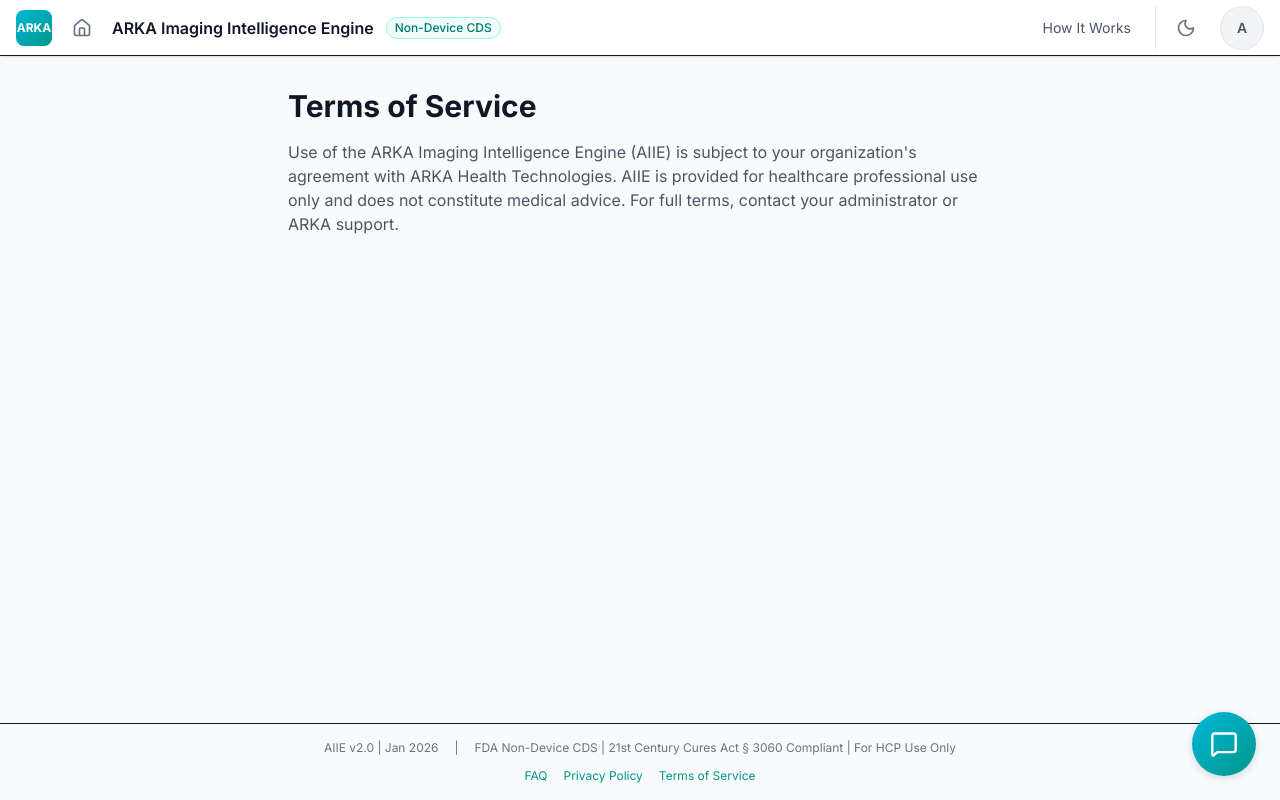
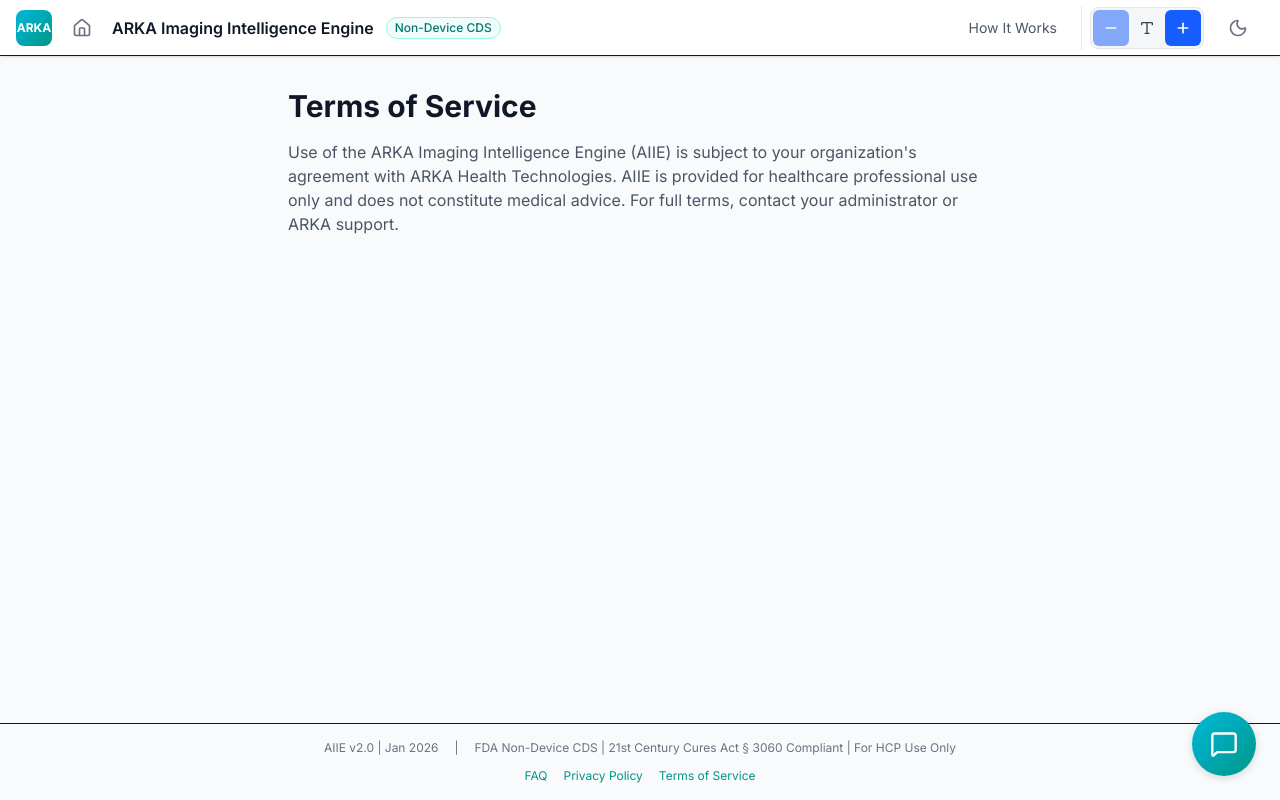
Before and after one commit to ArKa3003/arka-clindemov1.0, a Next.js app: page /terms in a window 1280 px wide. Built offline with nearby package versions, Linux system fonts and the light colour scheme.

Commit message:
mini UI fix

```diff
--- a/src/app/results/page.tsx
+++ b/src/app/results/page.tsx
@@ -70,7 +70,7 @@
           }`}>
             <div className="text-white">
               <div className="text-3xl sm:text-4xl font-bold">{result.score}</div>
-              <div className="text-xs sm:text-sm">/9</div>
+              <div className="text-xs sm:text-sm font-semibold opacity-95">/9</div>
             </div>
           </div>
 
@@ -180,11 +180,11 @@
 
       {/* FDA Disclaimer & § 3060 */}
       <div className="mt-6 text-center border-t border-gray-200 pt-6 w-full">
-        <p className="text-sm sm:text-base text-gray-600 min-w-0 break-words results-min-text">
+        <p className="text-sm sm:text-base text-gray-800 min-w-0 break-words results-min-text">
           This recommendation is generated by AIIE using RAND/UCLA methodology and peer-reviewed evidence.
           It qualifies as FDA Non-Device CDS under 21st Century Cures Act § 3060.
         </p>
-        <p className="mt-1 text-xs sm:text-sm text-gray-500 break-words fda-banner-text">
+        <p className="mt-1 text-xs sm:text-sm text-gray-700 break-words fda-banner-text">
           AIIE v2.0 | FDA Non-Device CDS | 21st Century Cures Act § 3060 | Evidence Updated: January 2026 | For Healthcare Professional Use Only
         </p>
       </div>
--- a/src/components/AppHeader.tsx
+++ b/src/components/AppHeader.tsx
@@ -4,6 +4,7 @@
 import { usePathname } from 'next/navigation';
 import { Home, Sun, Moon, Menu, X, Plus } from 'lucide-react';
 import { useState, useEffect, useCallback } from 'react';
+import { FontSizeToggle } from '@/components/FontSizeToggle';
 
 interface AppHeaderProps {
   /** Show "New Evaluation" button (e.g. on results view). Routes to /evaluate and clears result. */
@@ -134,7 +135,8 @@
               </button>
             )}
           </nav>
-          <div className="flex shrink-0 items-center gap-3 pl-2 border-l border-gray-200 dark:border-gray-600">
+          <div className="flex shrink-0 items-center gap-3 pl-2 border-l border-gray-200 dark:border-gray-600 pr-1">
+            <FontSizeToggle variant="inline" />
             <button
               type="button"
               onClick={toggleTheme}
@@ -144,17 +146,11 @@
             >
               {isDark ? <Sun className="h-5 w-5" /> : <Moon className="h-5 w-5" />}
             </button>
-            <div
-              className={`flex shrink-0 items-center justify-center rounded-full border border-gray-200 bg-gray-100 text-sm font-semibold text-gray-600 dark:border-gray-600 dark:bg-gray-800 dark:text-gray-300 ${TOUCH_TARGET}`}
-              aria-hidden="true"
-            >
-              A
-            </div>
           </div>
         </div>
 
-        {/* Mobile (<768px): Hamburger + Avatar only in header row */}
-        <div className="flex md:hidden shrink-0 items-center gap-1">
+        {/* Mobile (<768px): Hamburger + Text size + ensure right padding so controls aren't clipped */}
+        <div className="flex md:hidden shrink-0 items-center gap-1 pr-2 min-w-0">
           <button
             type="button"
             onClick={() => setMenuOpen((o) => !o)}
@@ -165,12 +161,7 @@
           >
             {menuOpen ? <X className="h-6 w-6" /> : <Menu className="h-6 w-6" />}
           </button>
-          <div
-            className={`flex shrink-0 items-center justify-center rounded-full border border-gray-200 bg-gray-100 text-sm font-semibold text-gray-600 dark:border-gray-600 dark:bg-gray-800 dark:text-gray-300 ${TOUCH_TARGET} p-2`}
-            aria-hidden="true"
-          >
-            A
-          </div>
+          <FontSizeToggle variant="inline" />
         </div>
       </div>
 
--- a/src/components/AppropriatenessScore.tsx
+++ b/src/components/AppropriatenessScore.tsx
@@ -78,7 +78,7 @@
 
           {/* One-Line Recommendation */}
           <div className="flex-1 text-center w-full">
-            <h2 id="appropriateness-result-title" className="text-2xl sm:text-3xl md:text-4xl font-bold text-gray-900 mb-2 px-2">
+            <h2 id="appropriateness-result-title" className="text-2xl sm:text-3xl md:text-4xl font-bold text-gray-900 dark:text-gray-100 mb-2 px-2">
               {oneLineRecommendation}
             </h2>
             <div className="flex flex-wrap items-center justify-center gap-2 mt-3">
@@ -306,7 +306,7 @@
   const statusConfig = {
     DIRECT_MATCH: {
       label: 'Direct Match',
-      className: 'bg-teal-100 text-teal-800 border-teal-300',
+      className: 'bg-teal-100 text-teal-900 border-teal-400',
       icon: '✓',
     },
     SIMILAR_MATCH: {
@@ -352,7 +352,7 @@
   const levelConfig = {
     High: {
       label: 'High Confidence',
-      className: 'bg-teal-100 text-teal-800 border-teal-300',
+      className: 'bg-teal-100 text-teal-900 border-teal-400',
       icon: '✓',
     },
     Medium: {
--- a/src/components/FontSizeToggle.tsx
+++ b/src/components/FontSizeToggle.tsx
@@ -2,14 +2,19 @@
 'use client';
 
 import { useState, useEffect } from 'react';
-import { Minus, Plus } from 'lucide-react';
+import { Minus, Plus, Type } from 'lucide-react';
 import { clsx } from 'clsx';
 
 type FontSize = 'normal' | 'large' | 'extra-large';
 
 const FONT_SIZES: FontSize[] = ['normal', 'large', 'extra-large'];
 
-export function FontSizeToggle() {
+interface FontSizeToggleProps {
+  /** When "inline", renders inside header (no fixed positioning). When undefined, renders as floating widget. */
+  variant?: 'inline' | 'floating';
+}
+
+export function FontSizeToggle({ variant = 'floating' }: FontSizeToggleProps) {
   const [fontSize, setFontSize] = useState<FontSize>('normal');
 
   useEffect(() => {
@@ -48,9 +53,43 @@
   };
 
   const baseBtn =
-    'flex items-center justify-center w-10 h-10 sm:w-11 sm:h-11 rounded-lg bg-blue-600 text-white min-h-[44px] min-w-[44px] sm:min-h-0 sm:min-w-0 shadow-[0_2px_6px_rgba(0,0,0,0.1)] hover:bg-blue-700 hover:shadow-[0_3px_10px_rgba(0,0,0,0.15)] active:scale-[0.98] transition-all duration-150 ease-out focus:outline-none focus:ring-2 focus:ring-blue-500 focus:ring-offset-2 touch-manipulation';
+    variant === 'inline'
+      ? 'flex items-center justify-center w-8 h-8 sm:w-9 sm:h-9 rounded-md bg-blue-600 text-white min-h-[44px] min-w-[44px] sm:min-h-[36px] sm:min-w-[36px] hover:bg-blue-700 active:scale-[0.98] transition-all duration-150 ease-out focus:outline-none focus:ring-2 focus:ring-blue-500 focus:ring-offset-2 touch-manipulation'
+      : 'flex items-center justify-center w-10 h-10 sm:w-11 sm:h-11 rounded-lg bg-blue-600 text-white min-h-[44px] min-w-[44px] sm:min-h-0 sm:min-w-0 shadow-[0_2px_6px_rgba(0,0,0,0.1)] hover:bg-blue-700 hover:shadow-[0_3px_10px_rgba(0,0,0,0.15)] active:scale-[0.98] transition-all duration-150 ease-out focus:outline-none focus:ring-2 focus:ring-blue-500 focus:ring-offset-2 touch-manipulation';
 
-  return (
+  const iconSize = variant === 'inline' ? 'h-4 w-4' : 'h-5 w-5';
+
+  const wrap = variant === 'inline' ? (
+    <div
+      className="flex items-center gap-0.5 rounded-lg border border-gray-200 dark:border-gray-600 bg-gray-100/80 dark:bg-gray-800/80 p-0.5"
+      role="group"
+      aria-label="Text size"
+    >
+      <button
+        type="button"
+        onClick={zoomOut}
+        disabled={fontSize === 'normal'}
+        className={clsx(baseBtn, fontSize === 'normal' && 'opacity-50 cursor-not-allowed pointer-events-none')}
+        aria-label="Decrease text size"
+        title="Smaller text"
+      >
+        <Minus className={iconSize} strokeWidth={2.5} />
+      </button>
+      <span className="flex items-center justify-center w-7 h-7 sm:w-8 sm:h-8 rounded text-gray-700 dark:text-gray-300" aria-hidden title="Text size">
+        <Type className="h-4 w-4" strokeWidth={2} />
+      </span>
+      <button
+        type="button"
+        onClick={zoomIn}
+        disabled={fontSize === 'extra-large'}
+        className={clsx(baseBtn, fontSize === 'extra-large' && 'opacity-50 cursor-not-allowed pointer-events-none')}
+        aria-label="Increase text size"
+        title="Larger text"
+      >
+        <Plus className={iconSize} strokeWidth={2.5} />
+      </button>
+    </div>
+  ) : (
     <div
       className={clsx(
         'fixed top-[72px] right-3 sm:top-[88px] sm:right-4 z-40 flex items-center gap-1.5 rounded-xl bg-white/95 dark:bg-gray-800/95 border border-gray-200 dark:border-gray-600 p-1.5 shadow-md'
@@ -66,7 +105,7 @@
         aria-label="Decrease text size (Zoom out)"
         title="Zoom out"
       >
-        <Minus className="h-5 w-5" strokeWidth={2.5} />
+        <Minus className={iconSize} strokeWidth={2.5} />
       </button>
       <button
         type="button"
@@ -76,8 +115,10 @@
         aria-label="Increase text size (Zoom in)"
         title="Zoom in"
       >
-        <Plus className="h-5 w-5" strokeWidth={2.5} />
+        <Plus className={iconSize} strokeWidth={2.5} />
       </button>
     </div>
   );
+
+  return wrap;
 }
--- a/src/components/fda/RecommendationDisclaimer.tsx
+++ b/src/components/fda/RecommendationDisclaimer.tsx
@@ -3,7 +3,7 @@
 export function RecommendationDisclaimer() {
   return (
     <p
-      className="mt-3 text-base leading-snug text-gray-700 print:text-sm print:text-gray-800"
+      className="mt-3 text-base leading-snug text-gray-900 dark:text-gray-100 print:text-sm print:text-gray-800"
       role="note"
     >
       This guidance supports clinical decision-making. It does not constitute medical advice or
```
Also changed, not shown: src/app/evaluate/page.tsx (+3 -5 lines), src/components/AppropriatenessIndicator.tsx (+7 -4 lines), src/components/results/SHAPExplanation.tsx (+4 -4 lines).
